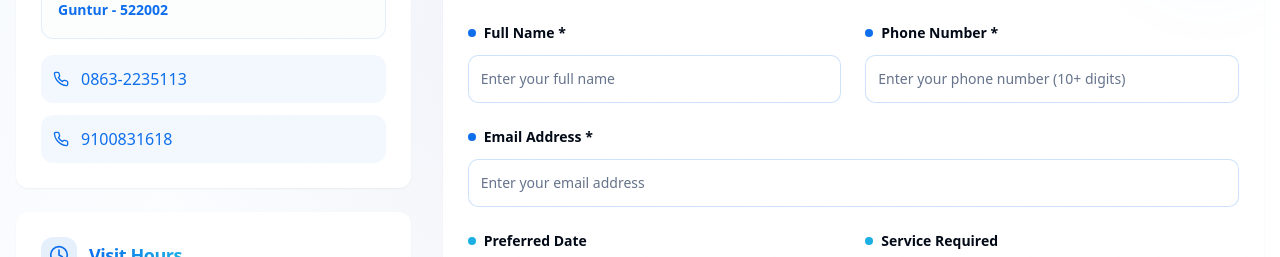
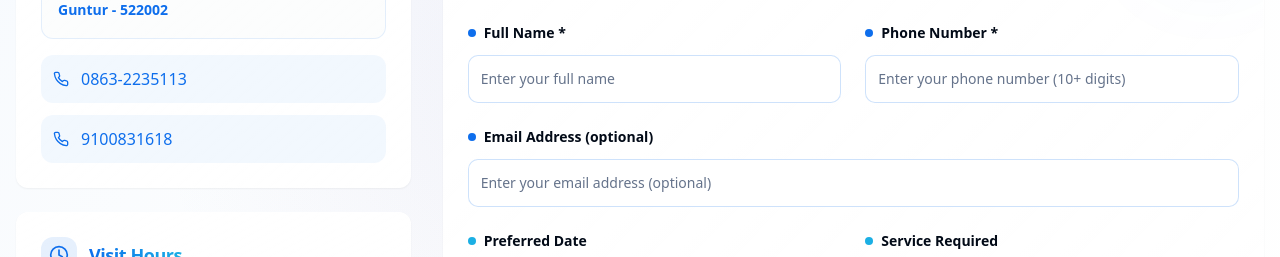
Before and after one commit to Mytrayee17/clien1, a React (Vite) app: page / in a window 1280 px wide. Shown: the part 8900-9157 px from the top of the page. Built offline with nearby package versions, Linux system fonts and the light colour scheme.

Commit message:
chore: make email optional in appointment form

```diff
--- a/src/components/AppointmentForm.tsx
+++ b/src/components/AppointmentForm.tsx
@@ -263,15 +263,14 @@ const AppointmentForm = () => {
                   <div className="space-y-3">
                     <Label htmlFor="email" className="text-sm font-semibold text-foreground flex items-center gap-2">
                       <span className="w-2 h-2 rounded-full bg-primary"></span>
-                      Email Address *
+                      Email Address (optional)
                     </Label>
                     <Input
                       id="email"
                       name="email"
                       type="email"
-                      required
                       className="bg-background/80 backdrop-blur-sm border-primary/20 focus:border-primary/50 focus:ring-primary/20 h-12 text-base hover:border-primary/30 transition-all duration-300"
-                      placeholder="Enter your email address"
+                      placeholder="Enter your email address (optional)"
                     />
                   </div>
 
```
